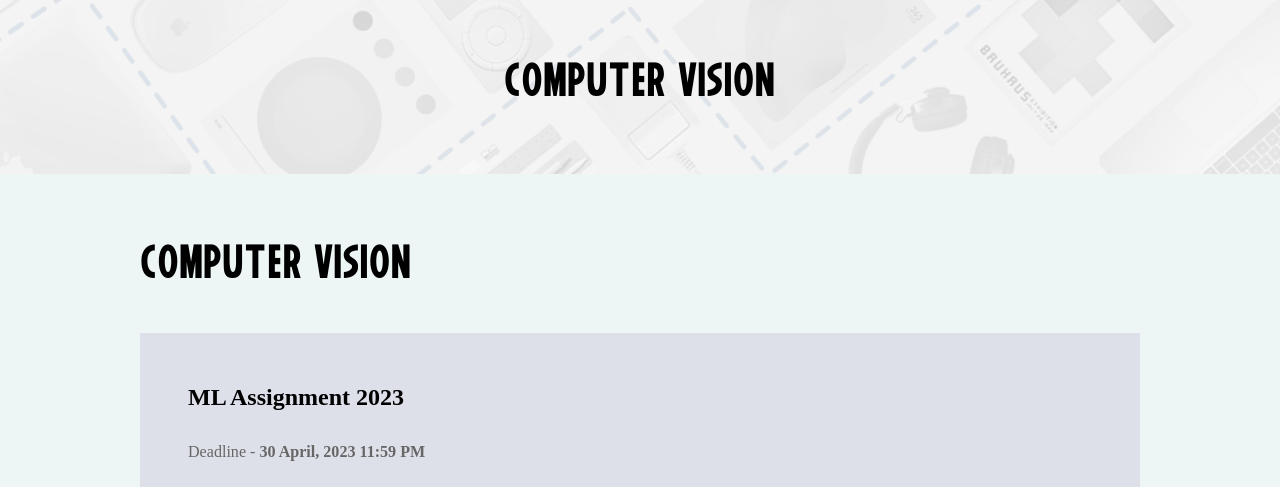
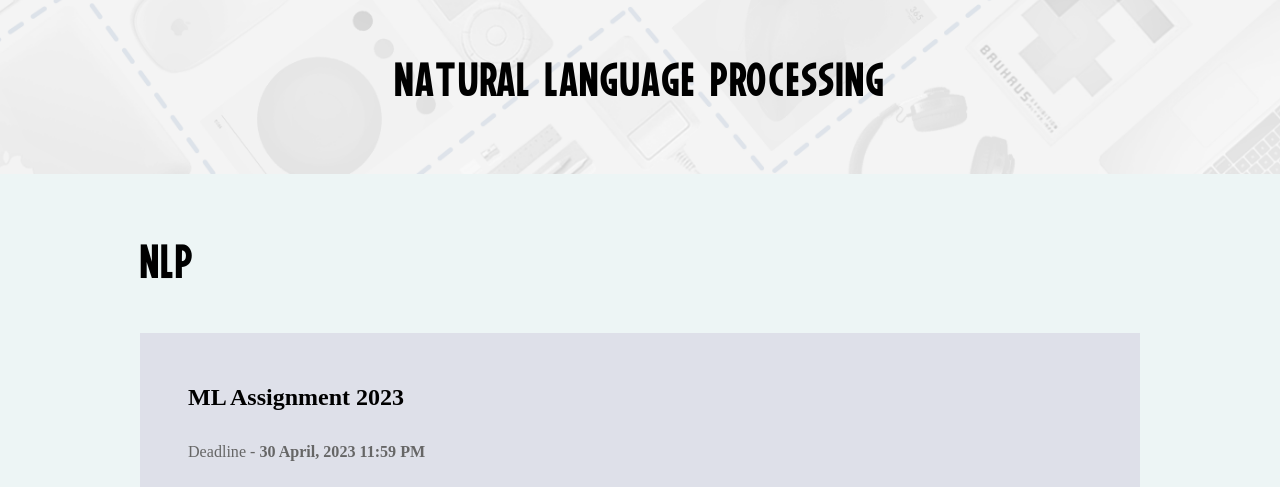
Before and after one commit to googiehammer/Dbinductions2023, a plain HTML site: page NLP/index.html in a window 1280 px wide. Shown: the part 114-601 px from the top of the page. Drawn offline with nearby package versions, Linux system fonts and the light colour scheme; a script that the page names is missing; a web font is replaced by a local one.

Commit message:
Update index.html

```diff
--- a/NLP/index.html
+++ b/NLP/index.html
@@ -135,7 +135,7 @@
       <section class="page-heading-background">
         <h1 class="page-heading">
           <div class="heading-background-box"></div>
-          <div class="heading-text">COMPUTER VISION</div>
+          <div class="heading-text">NATURAL LANGUAGE PROCESSING</div>
         </h1>
       </section>
       <section>
@@ -143,7 +143,7 @@
           <div class="first-year-wrapper">
             <h2 class="page-title">
               <div class="heading-background-box" id="first"></div>
-              <div class="heading-text">COMPUTER VISION</div>
+              <div class="heading-text">NLP</div>
             </h2>
 
             <div class="first-year-process">
```
